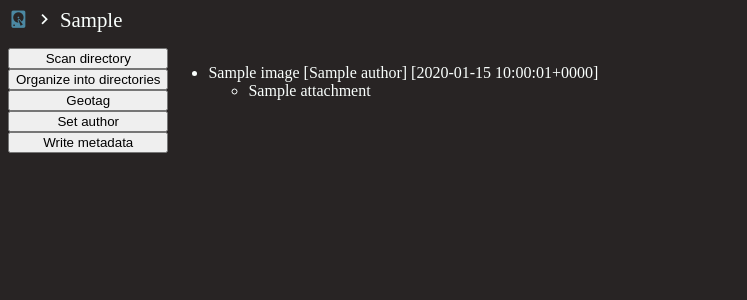
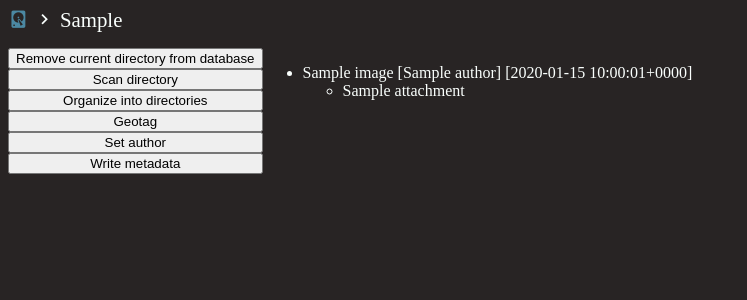
Before and after one commit to drhoet/photo-workflow, a Django app: page /main/dir/1/browse in a window 1280 px wide. Shown: the top 300 px of the page, without its empty margins (0-747 px from the left). Run offline with Django 3.2, Linux system fonts and the light colour scheme; tables that the repository leaves empty hold one stand-in row (values such as "Sample post").

Commit message:
Added "remove current dir from db" command

```diff
--- a/main/models.py
+++ b/main/models.py
@@ -66,6 +66,9 @@ class Directory(models.Model):
             d.scan()
 
         print("Scanned %s [%d], %ss" % (self.get_absolute_path(), self.id, time.time()-start))
+
+    def remove_from_db(self):
+        Directory.objects.filter(id=self.id).delete()
 
     def get_absolute_path(self):
         if self.parent is None:
--- a/main/templates/main/browse.html
+++ b/main/templates/main/browse.html
@@ -21,6 +21,7 @@
     <form action="{% url 'main:browse' directory.id %}" method="post">
 
       {% csrf_token %}
+      <button type="submit" name="action" value="remove_dir_from_db">Remove current directory from database</button>
       <button type="submit" name="action" value="scan">Scan directory</button>
       <button type="submit" name="action" value="organize_into_directories">Organize into directories</button>
       <button type="submit" name="action" value="geotag">Geotag</button>
--- a/main/urls.py
+++ b/main/urls.py
@@ -1,5 +1,4 @@
 from django.urls import path
-
 from .views import index, browse, complete_timestamps, author
 
 app_name = "main"
--- a/main/views/browse.py
+++ b/main/views/browse.py
@@ -35,4 +35,8 @@ class BrowseView(DetailView):
             return HttpResponseRedirect(reverse("main:dir_set_author", args=(pk,)))
         elif action == "write_metadata":
             directory.write_images_metadata()
+        elif action == "remove_dir_from_db":
+            parent_id = directory.parent.id
+            directory.remove_from_db()
+            return HttpResponseRedirect(reverse("main:browse", args=(parent_id,)))
         return HttpResponseRedirect(reverse("main:browse", args=(pk,)))
```
